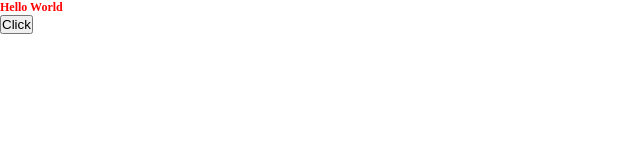
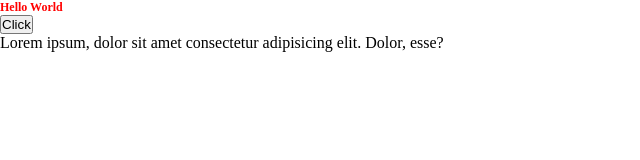
Before and after one commit to Rahmatxonov/shanghai-test, a plain HTML site: page index.html in a window 1280 px wide. Shown: the whole page, without its empty margins (0-640 px from the left). Drawn offline with Linux system fonts and the light colour scheme.

Commit message:
ism qo`shdim

```diff
--- a/index.html
+++ b/index.html
@@ -9,5 +9,6 @@
     <body>
         <h1>Hello World</h1>
         <button>Click</button>
+        <p>Lorem ipsum, dolor sit amet consectetur adipisicing elit. Dolor, esse?</p>
     </body>
 </html>
```
